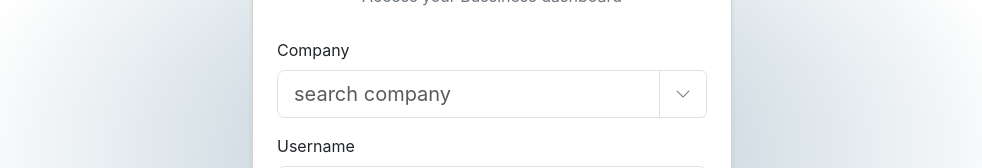
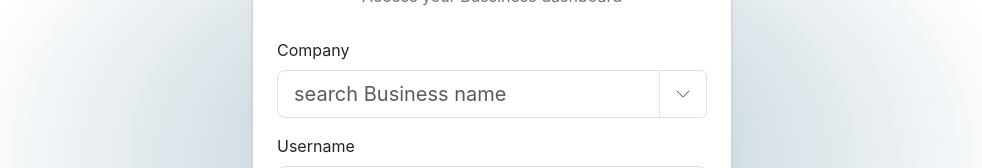
Before and after one commit to Nixbug/entebus-web-vendor, a SvelteKit app: page / in a window 1280 px wide. Shown: the part 248-416 px from the top of the page, without its empty margins (148-1130 px from the left). Built offline with nearby package versions, Linux system fonts and the light colour scheme.

Commit message:
Update serch place holder

```diff
--- a/src/routes/+page.svelte
+++ b/src/routes/+page.svelte
@@ -86,7 +86,7 @@
 					<input
 						id="companyName"
 						class="form-control form-control-lg"
-						placeholder="search company"
+						placeholder="search Business name"
 						bind:value={company}
 						on:input={onCompanyInput}
 						on:focus={onCompanyFocus}
```
